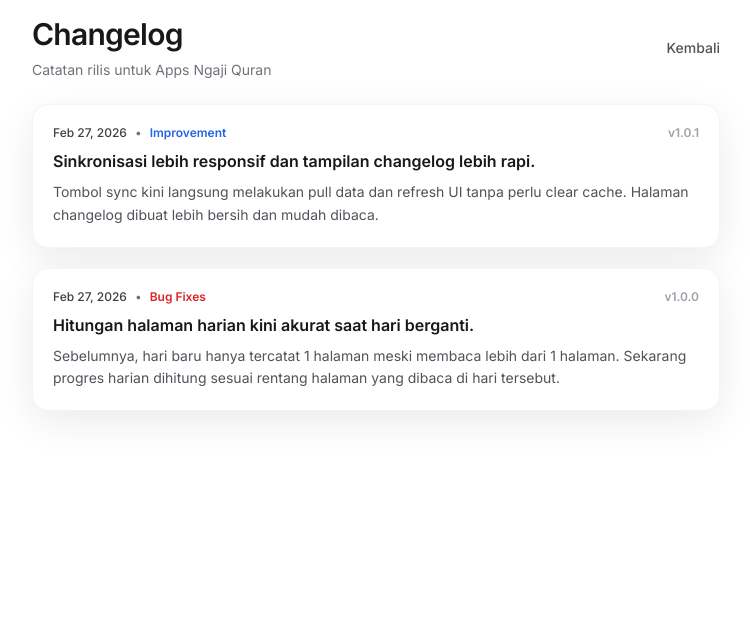
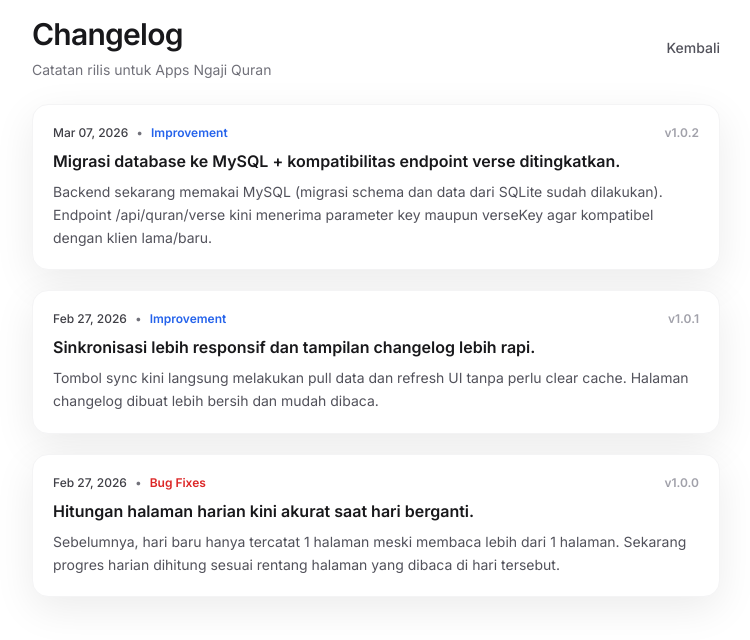
Before and after one commit to azmirizkifar20/ngaji-quran, a React (Vite) app in the folder frontend/: page /changelog in a window 1280 px wide. Shown: the top 640 px of the page, without its empty margins (264-1014 px from the left). Built offline with nearby package versions, Linux system fonts and the light colour scheme; no server answers.

Commit message:
feat(frontend): update home and changelog pages

```diff
--- a/frontend/src/pages/Changelog.tsx
+++ b/frontend/src/pages/Changelog.tsx
@@ -10,6 +10,13 @@ type Entry = {
 };
 
 const entries: Entry[] = [
+  {
+    version: 'v1.0.2',
+    date: 'Mar 07, 2026',
+    type: 'Improvement',
+    title: 'Migrasi database ke MySQL + kompatibilitas endpoint verse ditingkatkan.',
+    detail: 'Backend sekarang memakai MySQL (migrasi schema dan data dari SQLite sudah dilakukan). Endpoint /api/quran/verse kini menerima parameter key maupun verseKey agar kompatibel dengan klien lama/baru.',
+  },
   {
     version: 'v1.0.1',
     date: 'Feb 27, 2026',
--- a/frontend/src/pages/Home.tsx
+++ b/frontend/src/pages/Home.tsx
@@ -129,7 +129,7 @@ export default function Home() {
         <div>
           <div className="text-lg sm:text-xl font-semibold tracking-tight">{state?.name ? `Ngaji Quran • ${state.name}` : 'Ngaji Quran'}</div>
           <div className="mt-1 flex items-center gap-2 text-xs sm:text-sm text-zinc-500">
-            <span>v1.0.1</span>
+            <span>v1.0.2</span>
             <span className="text-zinc-400">•</span>
             <a href="/changelog" className="underline underline-offset-4 hover:text-zinc-700">
               changelog
```
Also changed, not shown: 1 other file (tests, documents, lock files or other folders).
